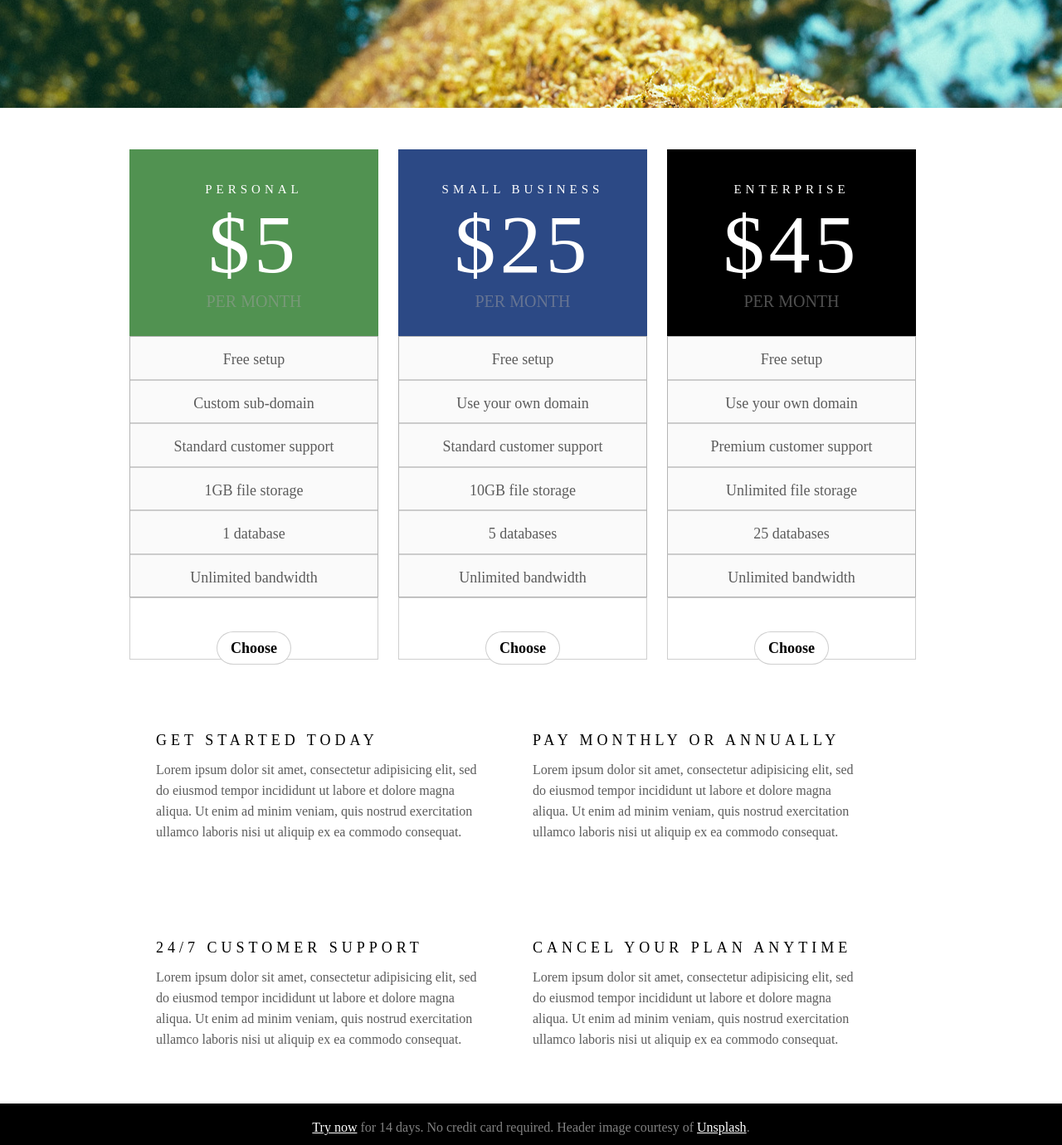
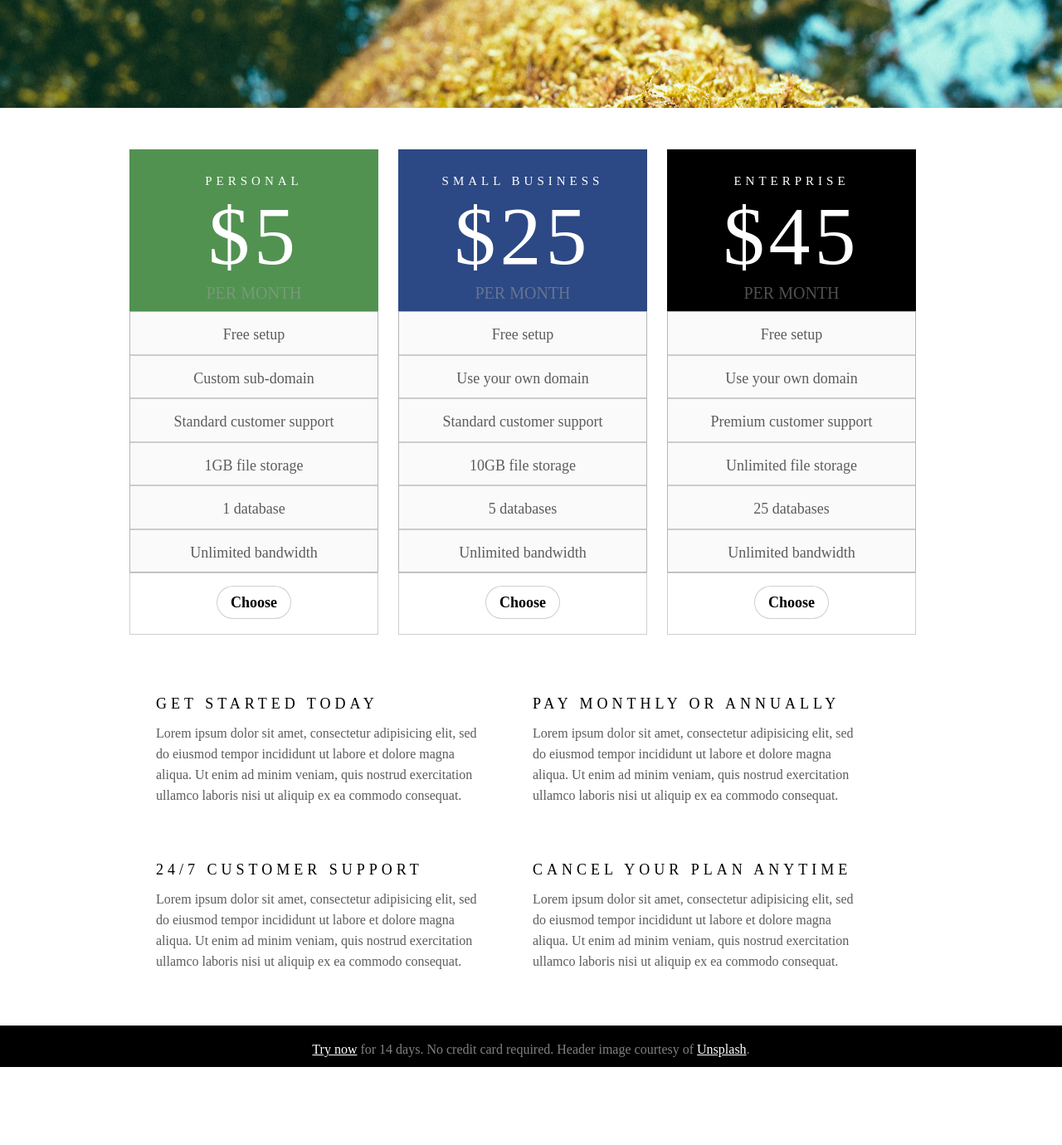
Before and after one commit to sallywieland/w1d3-recreate-mockup, a plain HTML site: page index.html in a window 1280 px wide. Shown: the part 320-1700 px from the top of the page at 83% size. After the commit the page ends 1606 px from the top, so only its background shows below. Drawn offline with nearby package versions, Linux system fonts and the light colour scheme; a script that the page names is missing.

Commit message:
second commit with columns fixed and heights removed

```diff
--- a/css/global.css
+++ b/css/global.css
@@ -44,42 +44,27 @@ a:hover {
     padding-top: 170px;
     text-shadow: -1px 2px 5px rgba(0, 0, 0, 0.5);
 }
-.clearfix {
-  overflow: auto;
-  zoom: 1;
-}
 .grid {
     margin: 0 auto;
     width: 100%;
-    height: 700px;
 }
 .row {
 }
-.column1 {
+.column1, .column2, .column3 {
   display: inline-block;
-    padding-top: 40px;
+  padding-top: 30px;
   width: 300px;
-    height: 225px;
+  height: 250px;
   margin-top: 50px;
   margin-right: 20px;
+}
+.column1 {
     background-color: #519251;
 }
 .column2 {
-  display: inline-block;
-  padding-top: 40px;
-  width: 300px;
-  height: 225px;
-  margin-top: 50px;
-  margin-right: 20px;
   background-color: #2C4985;
 }
 .column3 {
-  display: inline-block;
-  padding-top: 40px;
-  width: 300px;
-  height: 225px;
-  margin-top: 50px;
-  margin-right: 20px;
   background-color: black;
 }
 .column-text {
@@ -87,6 +72,7 @@ a:hover {
     text-transform: uppercase;
     font-size: 15px;
     letter-spacing: 5px;
+    padding-bottom: 20px;
 }
 .column-text > h1 {
     font-size: 100px;
@@ -99,7 +85,7 @@ a:hover {
   letter-spacing: normal;
   color: rgba(159, 159, 159, 0.5);
 }
-.r2column1 {
+.r2column1, .r2column2, .r2column3 {
     display: inline-block;
     padding-top: 40px;
     width: 300px;
@@ -107,24 +93,7 @@ a:hover {
     margin-right: 20px;
     background-color: rgb(250, 250, 250);
     border: .2px solid rgba(159, 159, 159, 0.5);
-}
-.r2column2 {
-  display: inline-block;
-  padding-top: 40px;
-  width: 300px;
-  height: 315px;
-  margin-right: 20px;
-  background-color: rgb(250, 250, 250);
-  border: .2px solid rgba(159, 159, 159, 0.5);
-}
-.r2column3 {
-  display: inline-block;
-  padding-top: 40px;
-  width: 300px;
-  height: 315px;
-  margin-right: 20px;
-  background-color: rgb(250, 250, 250);
-  border: .2px solid rgba(159, 159, 159, 0.5);
+    margin-top: 10px;
 }
   .r2column-text {
       color: gray;
@@ -144,26 +113,11 @@ a:hover {
         height: 52.5px;
         margin-left: -41px;
         padding: 17px;
+        text-transform: none;
       }
-.r3column1 {
+.r3column1, .r3column2, .r3column3 {
   display: inline-block;
-  padding-top: 40px;
-  width: 300px;
-  height: 75px;
-  margin-right: 20px;
-  border: .2px solid rgba(159, 159, 159, 0.5);
-}
-.r3column2 {
-  display: inline-block;
-  padding-top: 40px;
-  width: 300px;
-  height: 75px;
-  margin-right: 20px;
-  border: .2px solid rgba(159, 159, 159, 0.5);
-}
-.r3column3 {
-  display: inline-block;
-  padding-top: 40px;
+  padding-top: 15px;
   width: 300px;
   height: 75px;
   margin-right: 20px;
@@ -183,40 +137,14 @@ a:hover {
 }
 .textbox-grid {
     margin: 0 auto;
+    margin-top: 100px;
     width: 100%;
-    height: 500px;
-    /*border: 1px solid black;*/
 }
-.r1textbox1 {
-  /*border: 2px solid black;*/
+.r1textbox1, .r1textbox2, .r2textbox3, .r2textbox4 {
   width: 400px;
   height: 200px;
   display: inline-block;
   margin-right: 50px;
-}
-.r1textbox2 {
-  /*border: 2px solid black;*/
-  width: 400px;
-  height: 200px;
-  display: inline-block;
-  margin-right: 50px;
-  margin-top: 50px;
-}
-.r2textbox3 {
-  /*border: 2px solid black;*/
-  width: 400px;
-  height: 200px;
-  display: inline-block;
-  margin-right: 50px;
-  margin-top: 50px;
-}
-.r2textbox4 {
-  /*border: 2px solid black;*/
-  width: 400px;
-  height: 200px;
-  display: inline-block;
-  margin-right: 50px;
-  margin-top: 50px;
 }
   .textbox-text {
       color: rgb(92, 92, 92);
@@ -243,37 +171,3 @@ footer {
   color: white;
   text-decoration: underline;
 }
-/*.box {
-    display: inline-block;
-    width: 300px;
-    height: 250px;
-    margin-top: 50px;
-    margin-right: 20px;
-}
-    .box1-text {
-        background-color: #519251;
-        color: white;
-        text-transform: uppercase;
-        padding-top: 50px;
-        font-size: 18px;
-        letter-spacing: 5px;
-    }
-    .box1-text > h1 {
-        font-size: 100px;
-    }
-.box2 {
-    background-color: #2C4985;
-}
-.box3 {
-    background-color: black;
-}
-#body {
-    padding: 200px;
-}
-.no-padding {
-    padding: 0;
-}
-body {
-    /*text-align: center;*/
-    /*padding: 100px;*/
-}*/
--- a/index.html
+++ b/index.html
@@ -29,25 +29,12 @@
       Simple Pricing.<br />
       Try before you buy.
     </div>
-    <div class="grid clearfix">
+    <div class="grid">
       <div class="row">
           <div class="column1 column-text">
             personal
             <h1>$5</h1>
             <span>per month</span>
-          </div>
-          <div class="column2 column-text">
-            small business
-            <h1>$25</h1>
-            <span>per month</span>
-          </div>
-          <div class="column3 column-text">
-            enterprise
-            <h1>$45</h1>
-            <span>per month</span>
-          </div>
-      </div>
-      <div class="row">
               <div class="r2column1 r2column-text">
                 <ul class="r2column-ul">
                   <li class="r2column-li">Free setup</li>
@@ -58,6 +45,14 @@
                   <li class="r2column-li">Unlimited bandwidth</li>
                 </ul>
               </div>
+                <div class="r3column1">
+                  <a href="choose.html"><button class="r3column-button">Choose</button></a>
+                </div>
+          </div>
+          <div class="column2 column-text">
+            small business
+            <h1>$25</h1>
+            <span>per month</span>
               <div class="r2column2 r2column-text">
                 <ul class="r2column-ul">
                   <li class="r2column-li">Free setup</li>
@@ -68,6 +63,14 @@
                   <li class="r2column-li">Unlimited bandwidth</li>
                 </ul>
               </div>
+                <div class="r3column1">
+                  <a href="choose.html"><button class="r3column-button">Choose</button></a>
+                </div>
+          </div>
+          <div class="column3 column-text">
+            enterprise
+            <h1>$45</h1>
+            <span>per month</span>
               <div class="r2column3 r2column-text">
                 <ul class="r2column-ul">
                   <li class="r2column-li">Free setup</li>
@@ -78,16 +81,9 @@
                   <li class="r2column-li">Unlimited bandwidth</li>
                 </ul>
               </div>
-      </div>
-      <div class="row">
                 <div class="r3column1">
                   <a href="choose.html"><button class="r3column-button">Choose</button></a>
                 </div>
-          <div class="r3column2">
-            <a href="choose.html"><button class="r3column-button">Choose</button></a>
-          </div>
-          <div class="r3column3">
-          <a href="choose.html"><button class="r3column-button">Choose</button></a>
           </div>
       </div>
     </div>
@@ -113,24 +109,10 @@
       </div>
     </div>
     </div>
-      <!-- <div class="box box1-text">
-        Personal
-        <h1>$5</h1>
-      </div>
-      <div class="box box2">
-        personal
-        <h1>$5</h1>
-      </div>
-      <div class="box box3">
-
-      </div> -->
   </main>
   <footer>
     <a class="footer-links" href="trynow.html">Try now</a> for 14 days. No credit card required. Header image courtesy of <a class="footer-links" href="unsplash.html">Unsplash</a>.
   </footer>
-  <!-- Content goes here. -->
-
-  <!-- Scripts go here. -->
   <script type="text/javascript" src="https://cdn.polyfill.io/v2/polyfill.min.js?features=fetch"></script>
   <script type="text/javascript" src="global.js"></script>
 </body>
```
Lines whose indentation alone changed are shown as unchanged.
